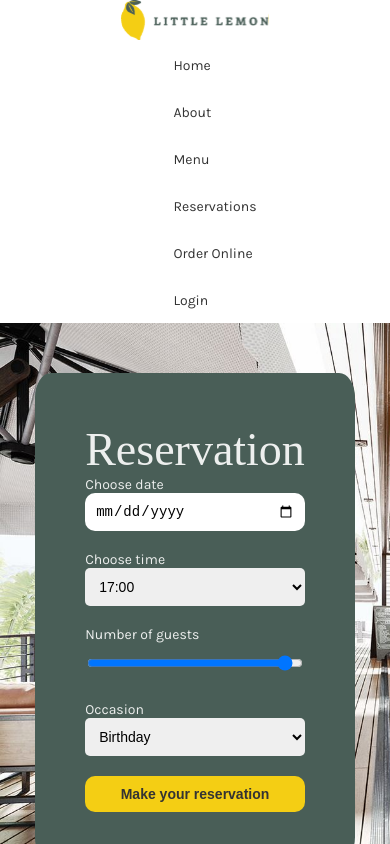
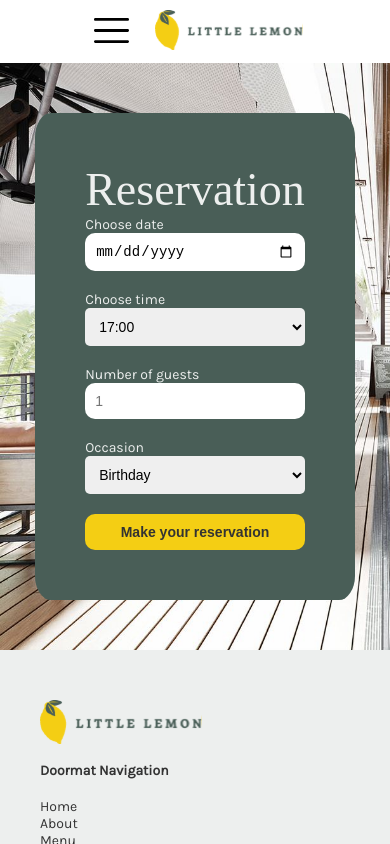
Before and after one commit to makna-ak/little-lemon, a React (Create React App) app: page /booking in a window 390 px wide. Shown: the top 844 px of the page. Built offline with nearby package versions, Linux system fonts and the light colour scheme; a web font is replaced by a local one.

Commit message:
add hamburger menu to the header

```diff
--- a/public/index.html
+++ b/public/index.html
@@ -46,4 +46,5 @@
       To create a production bundle, use `npm run build` or `yarn build`.
     -->
   </body>
+  <script src="https://raw.githubusercontent.com/courseraap/capstone/main/api.js"></script>
 </html>
--- a/src/components/Header/Header.css
+++ b/src/components/Header/Header.css
@@ -2,6 +2,13 @@ header {
   display: flex;
   flex-direction: column;
   align-items: center;
+  padding: 10px;
+}
+
+header div {
+  display: flex;
+  flex-direction: row-reverse;
+  gap: 20px;
 }
 
 header > img {
@@ -21,6 +28,22 @@ nav ul li a {
   color: #333333;
 }
 
+.menu-toggle {
+  display: block;
+  background: none;
+  border: none;
+  cursor: pointer;
+}
+
+.nav-menu {
+  display: none;
+}
+
+.nav-menu.open {
+  display: block;
+  width: 100%;
+}
+
 @media (min-width: 1024px) {
   header {
     flex-direction: row;
@@ -29,4 +52,10 @@ nav ul li a {
   nav > ul {
     flex-direction: row;
   }
+  .menu-toggle {
+    display: none;
+  }
+  .nav-menu {
+    display: block;
+  }
 }
--- a/src/components/Header/Header.js
+++ b/src/components/Header/Header.js
@@ -1,11 +1,21 @@
 import { Link } from 'react-router-dom';
 import './Header.css';
+import { useState } from 'react';
 
 function Header() {
+    const [menuOpen, setMenuOpen] = useState(false);
+    const toggleMenu = () => {
+        setMenuOpen(!menuOpen)
+    }
     return(
         <header>
-            <Link to={`/`}><img src="/Logo.svg" alt="Little lemon logo" /></Link>
-            <nav>
+            <div>
+                <Link to={`/`}><img src="/Logo.svg" alt="Little lemon logo" /></Link>
+                <button className="menu-toggle" onClick={toggleMenu}aria-label='Open Menu'>
+                    <img src="/assets/icon hamburger menu.svg" alt=""/>
+                </button>
+            </div>
+            <nav className={`nav-menu ${menuOpen ? 'open' : ''}`}>
                 <ul className='karla-text'>
                     <li><Link>Home</Link></li>
                     <li><Link>About</Link></li>
--- a/src/components/Highlights/Highlights.js
+++ b/src/components/Highlights/Highlights.js
@@ -25,7 +25,7 @@ function Highlights() {
 
     const listCards = cards.map((item) => {
         return(
-        <article className='card'>
+        <article className='card' key={item.name}>
             <img src={item.img} alt={item.name} />
             <div className='card-description karla-text'>
                 <div className='card-header'>
--- a/src/components/Testimonials/Testimonials.css
+++ b/src/components/Testimonials/Testimonials.css
@@ -1,5 +1,5 @@
 .Testimonials {
-  background-color: #d9d9d9;
+  background-color: #ee9972;
   padding-top: 50px;
   padding-bottom: 130px;
 }
@@ -19,7 +19,7 @@
 .testimonial {
   border-style: solid;
   border-color: transparent;
-  background-color: white;
+  background-color: #fbdabb;
   padding: 25px;
   min-width: 200px;
 }
--- a/src/routes/Booking.jsx
+++ b/src/routes/Booking.jsx
@@ -19,7 +19,7 @@ function Booking() {
                             <option value="">22:00</option>
                         </select>
                         <label htmlFor="guests">Number of guests</label>
-                        <input type="range" min={0} max={10} name="guests" id="guests" />
+                        <input type="number" placeholder='1' min={1} max={10} name="guests" id="guests" />
                         <label htmlFor="occasion">Occasion</label>
                         <select name="occasion" id="occasion">
                             <option value="">Birthday</option>
```
Also changed, not shown: public/assets/icon hamburger menu.svg (added).
